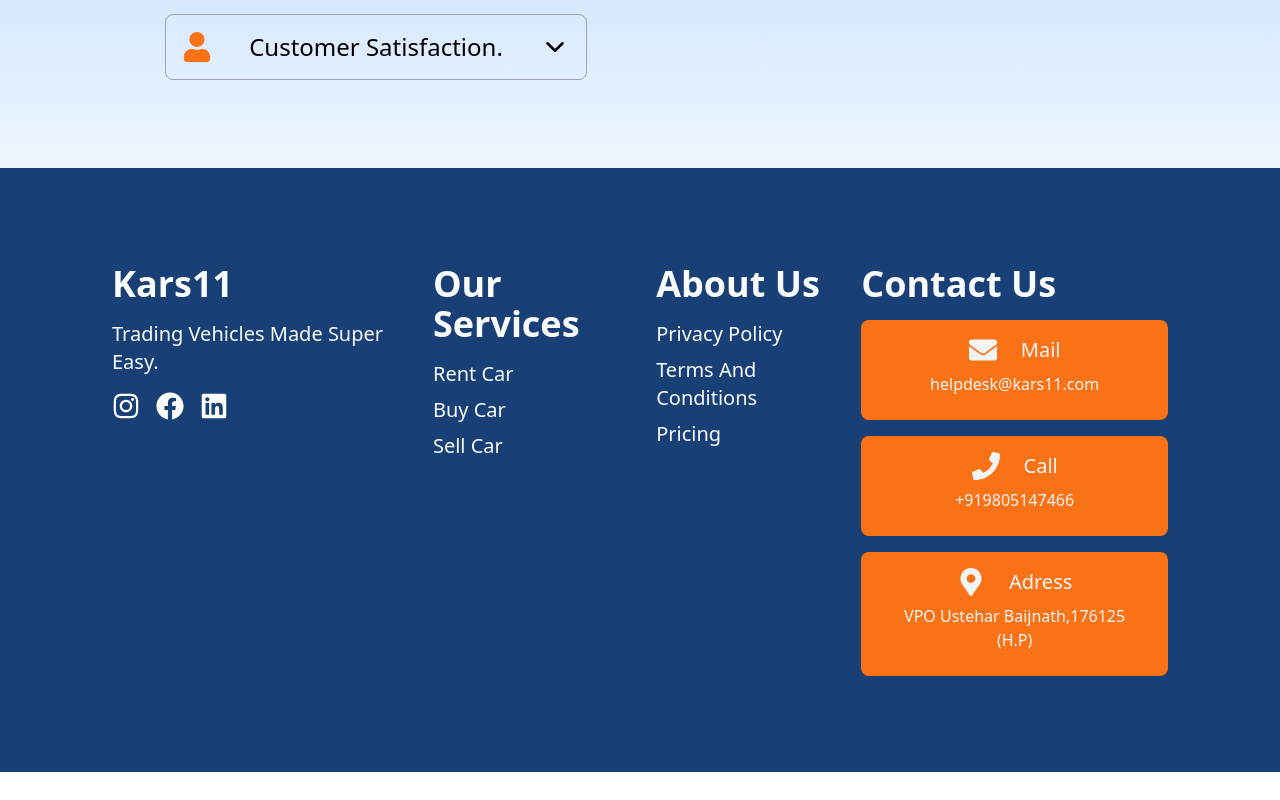
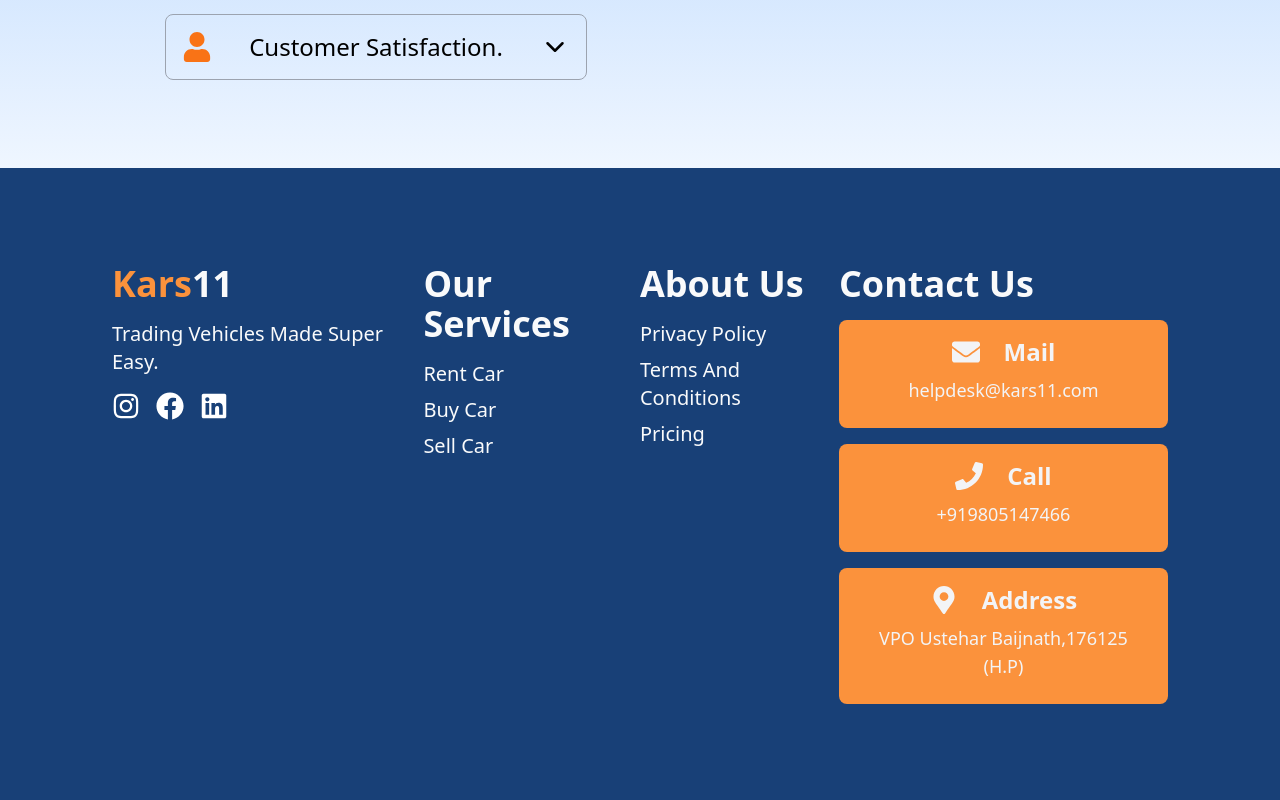
Before and after one commit to KshitizSharma11/kars11, a Next.js app: page / in a window 1280 px wide. Shown: the part 2300-3100 px from the top of the page. Before the commit the page ends 3072 px from the top, so only its background shows below. Built offline with nearby package versions, Linux system fonts and the light colour scheme.

Commit message:
finalized footer design

```diff
--- a/src/components/Footer.tsx
+++ b/src/components/Footer.tsx
@@ -2,16 +2,17 @@
 import { FaInstagram, FaFacebook ,FaLinkedin, FaEnvelope, FaPhone, FaMapMarkerAlt  } from 'react-icons/fa'
 const Footer = () => {
   return (
-    <div className='bg-[#184077] p-4 text-gray-50'>
+    <div className='bg-[#184077] p-4 text-gray-50 hidden lg:block'>
     {/* For desktop footer */}
      <div className='flex flex-row  mx-24 py-20 justify-between'>
         <div className='space-y-4'>
-            <h1 className='text-4xl font-semibold'>Kars11</h1>
+            <span className='text-4xl font-semibold text-orange-400'>Kars</span>
+            <span className='text-4xl font-semibold'>11</span>
             <p className='text-xl'>Trading Vehicles Made Super Easy.</p>
-            <div className='flex flex-row space-x-4'>
-            <FaInstagram color={'white'} size={28} className='hover:cursor-pointer'/>
-            <FaFacebook color={'white'} size={28} className='hover:cursor-pointer'/>
-            <FaLinkedin color={'white'} size={28} className='hover:cursor-pointer'/>
+            <div className='flex flex-row space-x-4 '>
+            <FaInstagram  size={28} className='hover:cursor-pointer text-white hover:text-orange-400'/>
+            <FaFacebook  size={28} className='hover:cursor-pointer text-white hover:text-orange-400'/>
+            <FaLinkedin  size={28} className='hover:cursor-pointer text-white hover:text-orange-400'/>
             </div>
         </div>
         <div className='space-y-4 items-center font-medium'>
@@ -32,26 +33,26 @@
         </div>
         <div className='space-y-4 items-center font-medium'>
             <h1 className='text-4xl font-semibold'>Contact Us</h1>
-            <div className='rounded-lg p-4 bg-orange-500 text-gray-100 items-center'>
+            <div className='rounded-lg p-4 bg-orange-400 text-gray-100 items-center'>
              <div className='flex items-center justify-center space-x-6'>
              <FaEnvelope size={28} color=""/>
-             <h1 className='text-center text-xl font-medium'>Mail</h1>
+             <h1 className='text-center text-2xl font-semibold'>Mail</h1>
              </div>
-             <p className='text-center text-base p-2'>helpdesk@kars11.com</p>
+             <p className='text-center text-lg font-medium p-2'>helpdesk@kars11.com</p>
             </div>
-            <div className='rounded-lg p-4 bg-orange-500 text-gray-100 items-center'>
+            <div className='rounded-lg p-4 bg-orange-400 text-gray-100 items-center'>
                 <div className='flex items-center justify-center space-x-6'>
             <FaPhone size={28} color=""/>
-             <h1 className='text-center text-xl font-medium'>Call</h1>
+             <h1 className='text-center text-2xl font-semibold'>Call</h1>
              </div>
-             <p className='text-center text-base p-2'>+919805147466</p>
+             <p className='text-center text-lg font-medium p-2'>+919805147466</p>
             </div>
-            <div className='rounded-lg p-4 bg-orange-500 text-gray-100 items-center'>
+            <div className='rounded-lg p-4 bg-orange-400 text-gray-100 items-center'>
             <div className='flex items-center justify-center space-x-6'>
                 <FaMapMarkerAlt size={28} color="" />
-             <h1 className='text-center text-xl font-medium'>Adress</h1>
+             <h1 className='text-center text-2xl font-semibold'>Address</h1>
              </div>
-             <p className='text-center text-base p-2'>VPO Ustehar Baijnath,176125 (H.P)</p>
+             <p className='text-center text-lg font-medium p-2'>VPO Ustehar Baijnath,176125 (H.P)</p>
             </div>
         </div>
 
```
